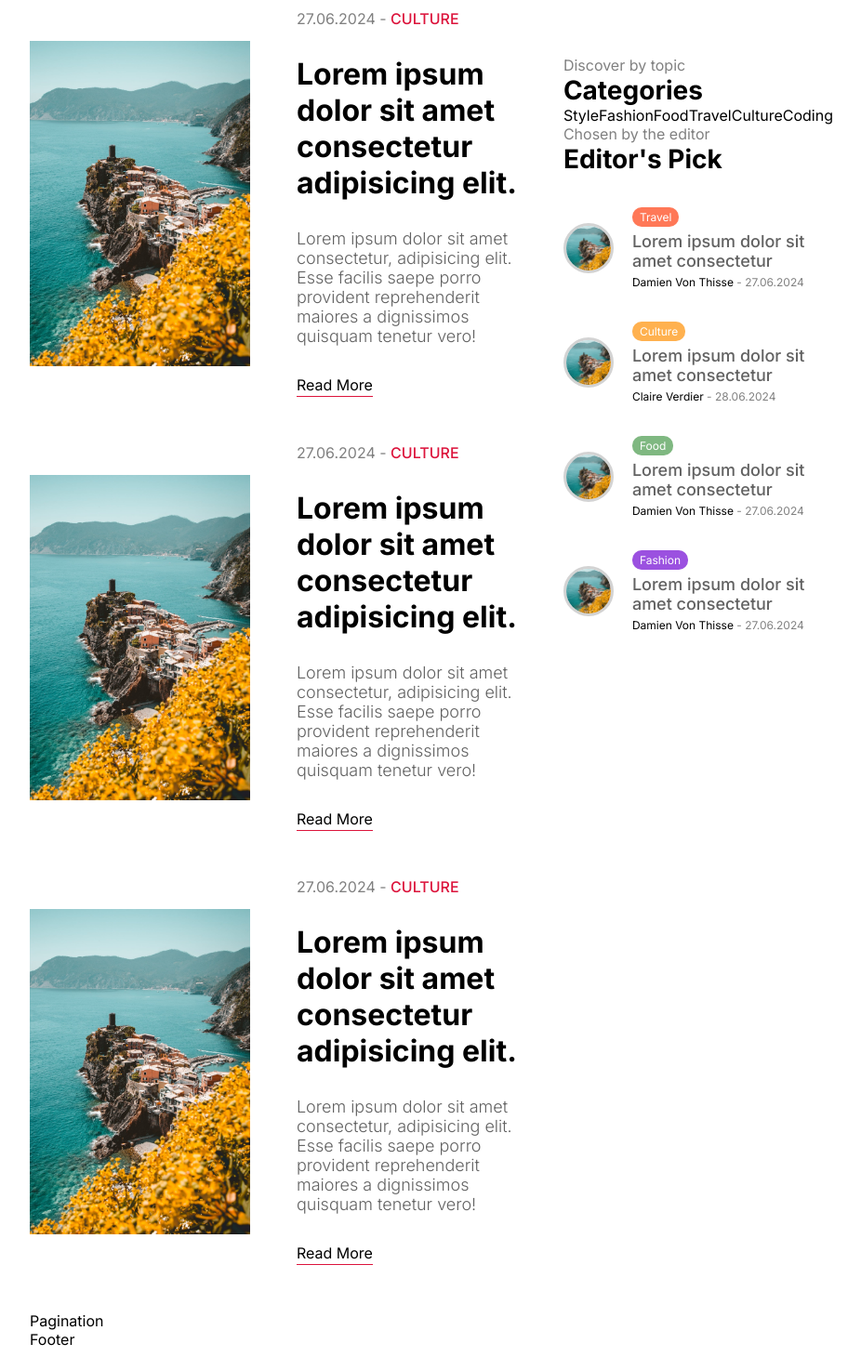
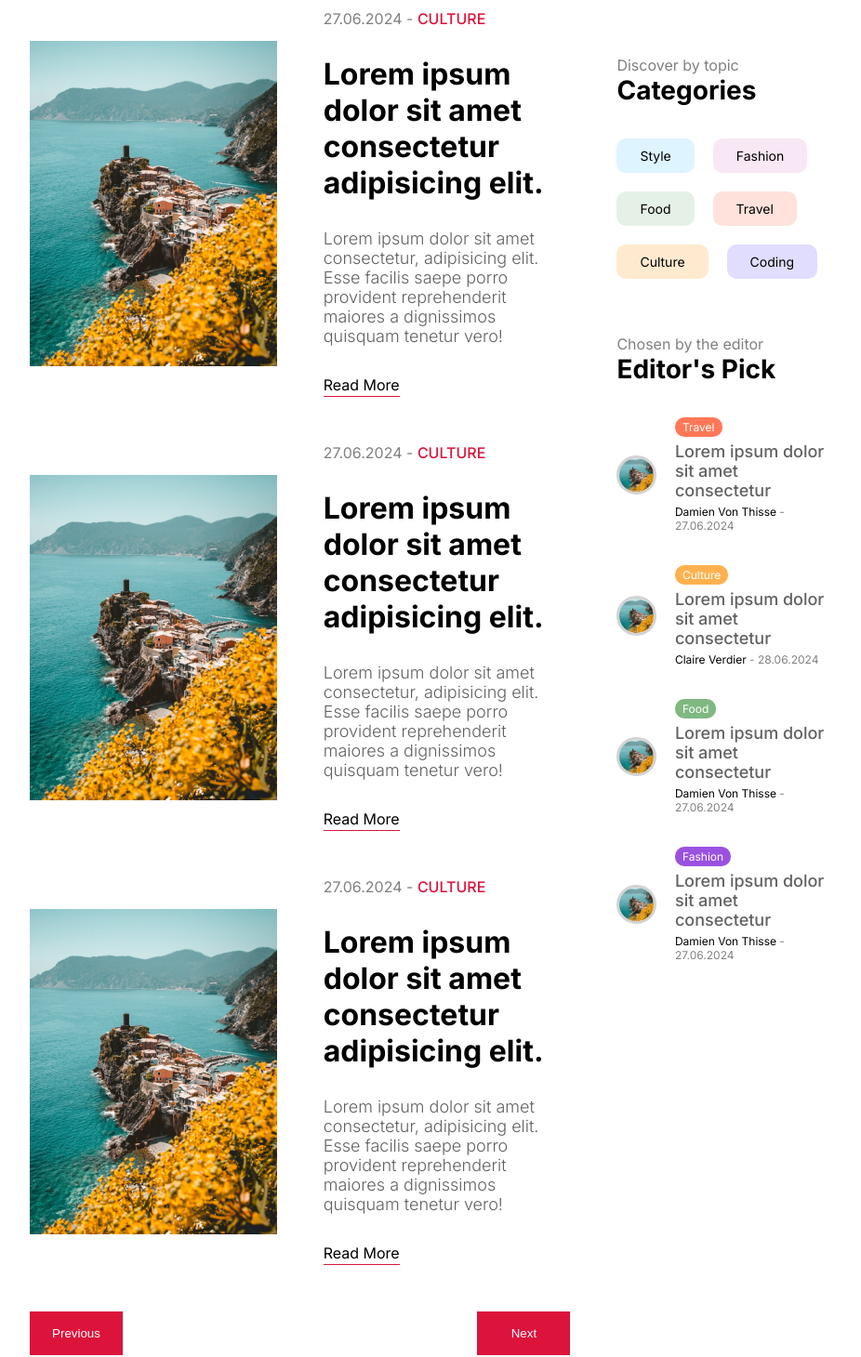
Before and after one commit to asha-saini06/blog-app, a Next.js app: page / in a window 1280 px wide. Shown: the part 1866-3326 px from the top of the page at 93% size, without its empty margins (176-1102 px from the left). Built offline with nearby package versions, Linux system fonts and the light colour scheme.

Commit message:
Side menu section & Pagination Button Design

```diff
--- a/src/components/Menu/Menu.jsx
+++ b/src/components/Menu/Menu.jsx
@@ -3,6 +3,7 @@ import styles from "./menu.module.css";
 import Link from "next/link";
 import Image from "next/image";
 import MenuPosts from "../menuPosts/menuPosts";
+import MenuCategories from "../menuCategories/MenuCategories";
 
 const Menu = () => {
   return (
@@ -13,41 +14,7 @@ const Menu = () => {
 
       <h2 className={styles.subtitle}>Discover by topic</h2>
       <h1 className={styles.title}>Categories</h1>
-      <div className={styles.categoryList}>
-        <Link
-          href="/blog?cat=style"
-          className={`${styles.categoryItem} ${styles.style}`}
-        >
-          Style
-        </Link>
-        <Link
-          href="/blog"
-          className={`${styles.categoryItem} ${styles.fashion}`}
-        >
-          Fashion
-        </Link>
-        <Link href="/blog" className={`${styles.categoryItem} ${styles.food}`}>
-          Food
-        </Link>
-        <Link
-          href="/blog"
-          className={`${styles.categoryItem} ${styles.travel}`}
-        >
-          Travel
-        </Link>
-        <Link
-          href="/blog"
-          className={`${styles.categoryItem} ${styles.culture}`}
-        >
-          Culture
-        </Link>
-        <Link
-          href="/blog"
-          className={`${styles.categoryItem} ${styles.coding}`}
-        >
-          Coding
-        </Link>
-      </div>
+      <MenuCategories />
 
       <h2 className={styles.subtitle}>Chosen by the editor</h2>
       <h1 className={styles.title}>Editor&apos;s Pick</h1>
--- /dev/null
+++ b/src/components/menuCategories/MenuCategories.jsx
@@ -0,0 +1,33 @@
+import Link from "next/link";
+import React from "react";
+import styles from "./menuCategories.module.css";
+
+const MenuCategories = () => {
+  return (
+    <div className={styles.categoryList}>
+      <Link
+        href="/blog?cat=style"
+        className={`${styles.categoryItem} ${styles.style}`}
+      >
+        Style
+      </Link>
+      <Link href="/blog" className={`${styles.categoryItem} ${styles.fashion}`}>
+        Fashion
+      </Link>
+      <Link href="/blog" className={`${styles.categoryItem} ${styles.food}`}>
+        Food
+      </Link>
+      <Link href="/blog" className={`${styles.categoryItem} ${styles.travel}`}>
+        Travel
+      </Link>
+      <Link href="/blog" className={`${styles.categoryItem} ${styles.culture}`}>
+        Culture
+      </Link>
+      <Link href="/blog" className={`${styles.categoryItem} ${styles.coding}`}>
+        Coding
+      </Link>
+    </div>
+  );
+};
+
+export default MenuCategories;
--- /dev/null
+++ b/src/components/menuCategories/menuCategories.module.css
@@ -0,0 +1,37 @@
+.categoryList {
+    margin-top: 35px;
+    margin-bottom: 60px;
+    display: flex;
+    flex-wrap: wrap;
+    gap: 20px;
+}
+
+.categoryItem {
+    padding: 10px 25px;
+    border-radius: 10px;
+    font-size: 14px;
+}
+
+.categoryItem.style {
+    background-color: #57c4ff31;
+}
+
+.categoryItem.fashion {
+    background-color: #da85c731;
+}
+
+.categoryItem.food {
+    background-color: #7fb88133;
+}
+
+.categoryItem.travel {
+    background-color: #ff795736;
+}
+
+.categoryItem.culture {
+    background-color: #ffb04f45;
+}
+
+.categoryItem.coding {
+    background-color: #5e4fff31;
+}
--- a/src/components/pagination/Pagination.jsx
+++ b/src/components/pagination/Pagination.jsx
@@ -2,7 +2,12 @@ import React from "react";
 import styles from "./pagination.module.css";
 
 const Pagination = () => {
-  return <div className={styles.container}>Pagination</div>;
+  return (
+    <div className={styles.container}>
+      <button className={styles.button}>Previous</button>
+      <button className={styles.button}>Next</button>
+    </div>
+  );
 };
 
 export default Pagination;
--- a/src/components/pagination/pagination.module.css
+++ b/src/components/pagination/pagination.module.css
@@ -1 +1,13 @@
-.container {}
+.container {
+    display: flex;
+    justify-content: space-between;
+}
+
+.button {
+    width: 100px;
+    border: none;
+    padding: 16px;
+    background-color: crimson;
+    color: white;
+    cursor: pointer;
+}
```
